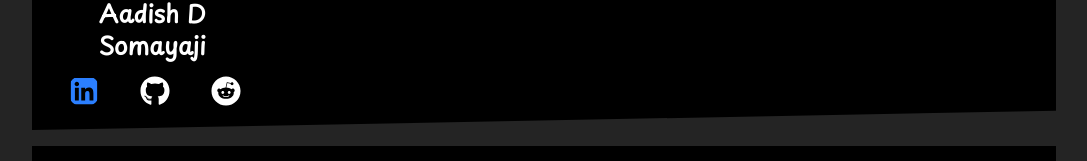
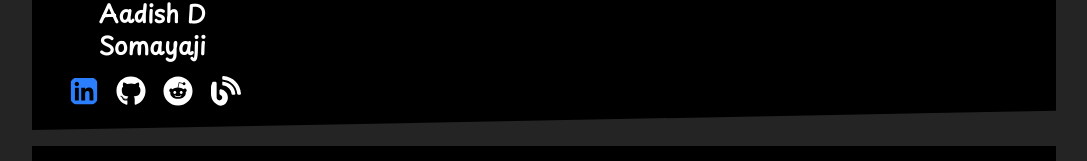
Before and after one commit to Hunter69240/resume-website, a React (Vite) app: page / in a window 1280 px wide. Shown: the part 272-433 px from the top of the page, without its empty margins (96-1183 px from the left). Built offline with nearby package versions, Linux system fonts and the light colour scheme.

Commit message:
Blog Social added

```diff
--- a/src/Components/Home.tsx
+++ b/src/Components/Home.tsx
@@ -1,5 +1,5 @@
 import Profile from "../Images/Profile.jpg";
-import { FaInstagram, FaLinkedin, FaGithub, FaReddit} from 'react-icons/fa';
+import { FaInstagram, FaLinkedin, FaGithub, FaReddit,FaBlog} from 'react-icons/fa';
 
 
 function Home() {
@@ -14,6 +14,7 @@ function Home() {
                         <a href='https://www.linkedin.com/in/aadish-d-somayaji-787b952a8/' aria-label="Linkedln Profile"> <FaLinkedin className='hover:text-blue-600 text-blue-500   rounded-xl text-xl sm:text-3xl'/> </a>
                         <a href='https://github.com/Hunter69240' aria-label="Github Profile">  <FaGithub className='hover:text-blue-600 text-white rounded-xl text-xl sm:text-3xl'/></a>
                         <a href='https://www.reddit.com/user/MrHunter69420/' aria-label="Reddit Profile">  <FaReddit className='hover:text-blue-600     text-white rounded-xl text-xl sm:text-3xl'/></a>
+                        <a href='https://blog.aadishds.me/' aria-label="Reddit Profile">  <FaBlog className='hover:text-blue-600     text-white rounded-xl text-xl sm:text-3xl'/></a>
                     </div>
                 </div>
 
```
